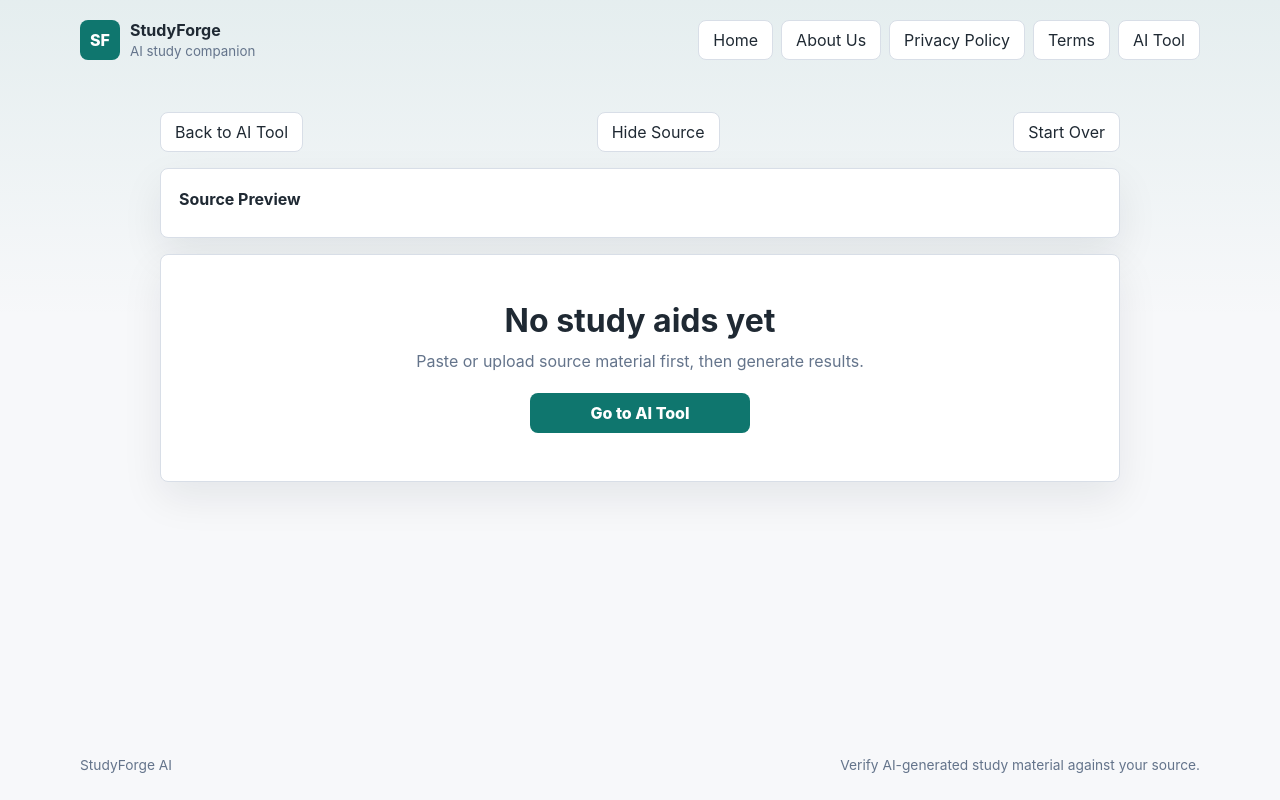
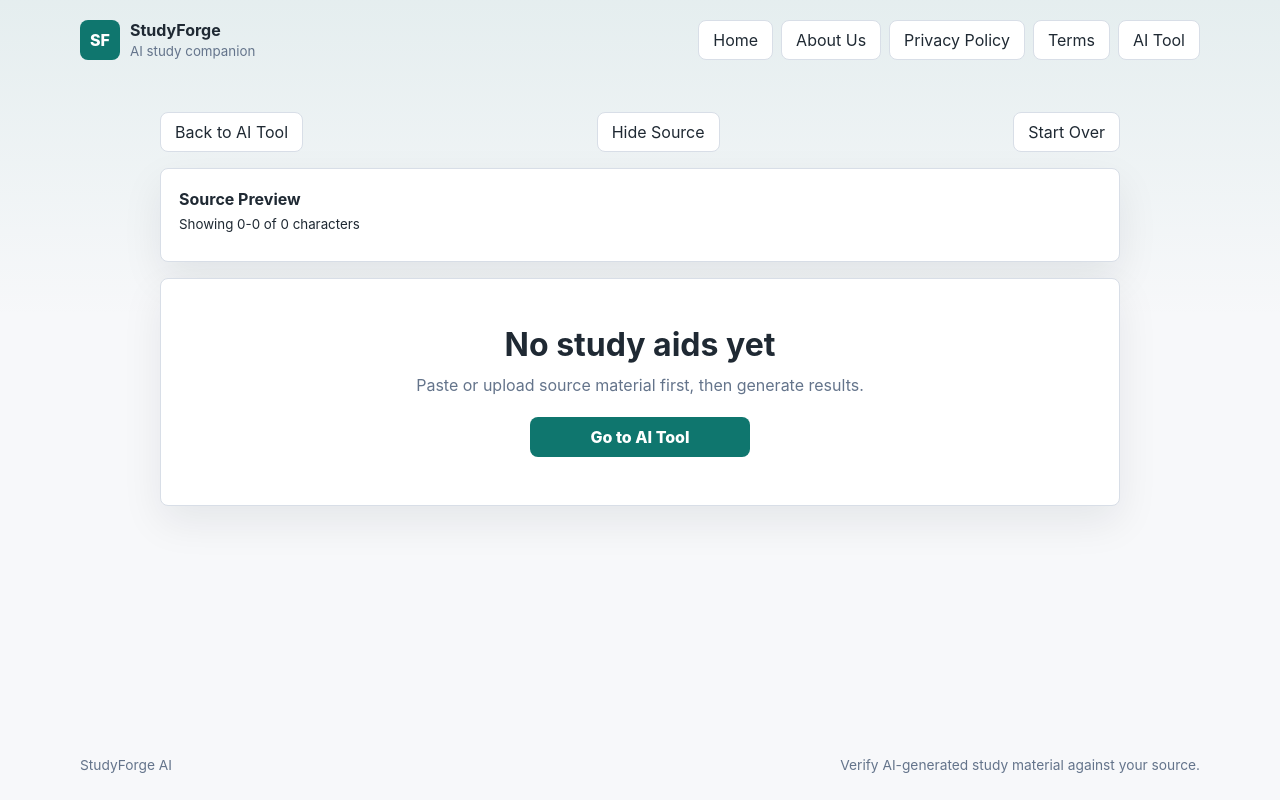
Before and after one commit to 4Dee-ctrl/StudyForgeAi, a Vue app in the folder frontend/: page /results in a window 1280 px wide. Both pictures are taken after a click on the button "Show Source". Built offline with nearby package versions, Linux system fonts and the light colour scheme.

Commit message:
Paginate source preview on results page

```diff
--- a/frontend/src/views/ResultsView.vue
+++ b/frontend/src/views/ResultsView.vue
@@ -1,5 +1,5 @@
 <script setup>
-import { computed, ref } from 'vue'
+import { computed, ref, watch } from 'vue'
 import { useRouter } from 'vue-router'
 import MarkdownRenderer from '../components/MarkdownRenderer.vue'
 import { STUDY_AID_TYPES, useStudyStore } from '../stores/study'
@@ -8,9 +8,23 @@ const store = useStudyStore()
 const router = useRouter()
 const copied = ref(false)
 const showSource = ref(false)
+const sourcePage = ref(0)
+const SOURCE_PAGE_SIZE = 1200
 
 const availableTabs = computed(() => STUDY_AID_TYPES.filter((type) => store.selectedTypes.includes(type.id)))
 const activeLabel = computed(() => STUDY_AID_TYPES.find((type) => type.id === store.activeTab)?.label || 'Study Aid')
+const sourcePageCount = computed(() => Math.max(1, Math.ceil(store.sourceText.length / SOURCE_PAGE_SIZE)))
+const sourceStart = computed(() => sourcePage.value * SOURCE_PAGE_SIZE)
+const sourceEnd = computed(() => Math.min(store.sourceText.length, sourceStart.value + SOURCE_PAGE_SIZE))
+const sourceDisplayStart = computed(() => (store.sourceText.length ? sourceStart.value + 1 : 0))
+const visibleSourceText = computed(() => store.sourceText.slice(sourceStart.value, sourceEnd.value))
+
+watch(
+  () => store.sourceText,
+  () => {
+    sourcePage.value = 0
+  },
+)
 
 async function copyActive() {
   if (!store.activeResult) return
@@ -25,6 +39,14 @@ function startOver() {
   store.clearAll()
   router.push('/ai')
 }
+
+function previousSourcePage() {
+  sourcePage.value = Math.max(0, sourcePage.value - 1)
+}
+
+function nextSourcePage() {
+  sourcePage.value = Math.min(sourcePageCount.value - 1, sourcePage.value + 1)
+}
 </script>
 
 <template>
@@ -38,8 +60,27 @@ function startOver() {
     </div>
 
     <section v-if="showSource" class="source-preview">
-      <h2>Source Preview</h2>
-      <p>{{ store.sourceText.slice(0, 1200) }}{{ store.sourceText.length > 1200 ? '...' : '' }}</p>
+      <div class="source-preview-header">
+        <div>
+          <h2>Source Preview</h2>
+          <small>Showing {{ sourceDisplayStart }}-{{ sourceEnd }} of {{ store.sourceText.length }} characters</small>
+        </div>
+        <div v-if="sourcePageCount > 1" class="source-preview-actions">
+          <button class="ghost-button" type="button" :disabled="sourcePage === 0" @click="previousSourcePage">
+            Previous
+          </button>
+          <span>Page {{ sourcePage + 1 }} of {{ sourcePageCount }}</span>
+          <button
+            class="ghost-button"
+            type="button"
+            :disabled="sourcePage >= sourcePageCount - 1"
+            @click="nextSourcePage"
+          >
+            Next
+          </button>
+        </div>
+      </div>
+      <p>{{ visibleSourceText }}</p>
     </section>
 
     <section v-if="!store.hasResults && !store.isGenerating" class="empty-state">
```
